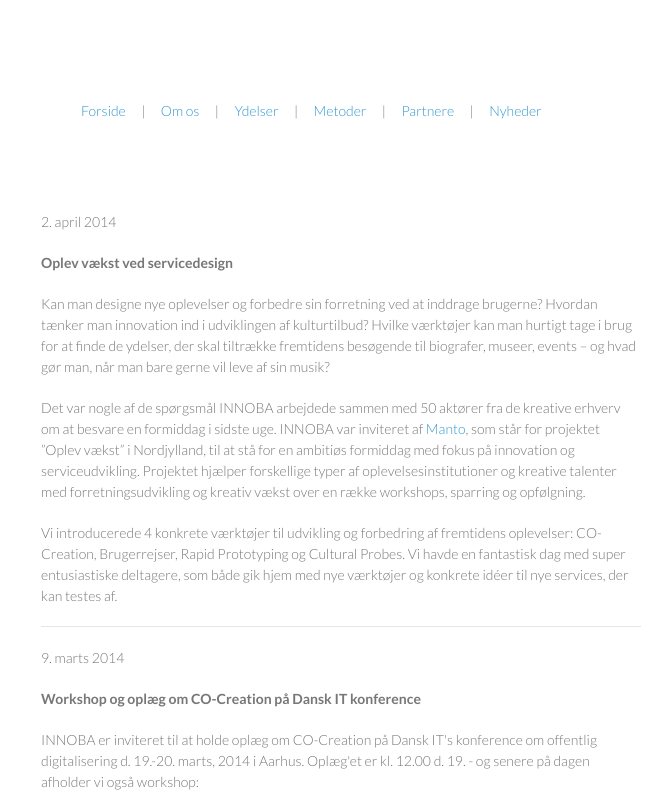
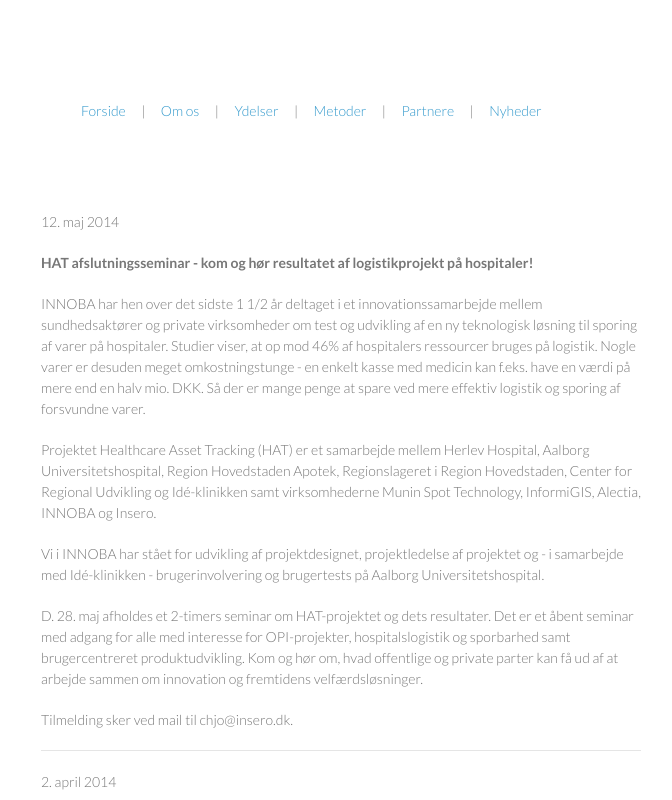
Before and after one commit to innoba/innoba.github.io, a plain HTML site: page index.html in a window 1280 px wide. Both pictures are taken after a click on the link 319 px from the left and 665 px from the top of the page. Shown: the top 800 px of the page, 429-1101 px from the left. Drawn offline with Linux system fonts and the light colour scheme.

Commit message:
Indsat tekst i nyheder om HAT

```diff
--- a/index.html
+++ b/index.html
@@ -307,6 +307,22 @@ De har stor ekspertise og mangeårig erfaring inden for rådgivning af internati
 
 <p>
 
+<p>12. maj 2014</p>
+<p><b>HAT afslutningsseminar - kom og hør resultatet af logistikprojekt på hospitaler!</b></p>
+
+<p>INNOBA har hen over det sidste 1 1/2 år deltaget i et innovationssamarbejde mellem sundhedsaktører og private virksomheder om test og udvikling af en ny teknologisk løsning til sporing af varer på hospitaler. Studier viser, at op mod 46% af hospitalers ressourcer bruges på logistik. Nogle varer er desuden meget omkostningstunge - en enkelt kasse med medicin kan f.eks. have en værdi på mere end en halv mio. DKK. Så der er mange penge at spare ved mere effektiv logistik og sporing af forsvundne varer.</p>
+
+<p>Projektet Healthcare Asset Tracking (HAT) er et samarbejde mellem Herlev Hospital, Aalborg Universitetshospital, Region Hovedstaden Apotek, Regionslageret i Region Hovedstaden, Center for Regional Udvikling og Idé-klinikken samt virksomhederne Munin Spot Technology, InformiGIS, Alectia, INNOBA og Insero. </p>
+
+<p>Vi i INNOBA har stået for udvikling af projektdesignet, projektledelse af projektet og - i samarbejde med Idé-klinikken - brugerinvolvering og brugertests på Aalborg Universitetshospital.</p>
+
+<p>D. 28. maj afholdes et 2-timers seminar om HAT-projektet og dets resultater. Det er et åbent seminar med adgang for alle med interesse for OPI-projekter, hospitalslogistik og sporbarhed samt brugercentreret produktudvikling. Kom og hør om, hvad offentlige og private parter kan få ud af at arbejde sammen om innovation og fremtidens velfærdsløsninger.</p>
+
+<p>Tilmelding sker ved mail til chjo@insero.dk. </p>
+
+<hr>
+
+
 <p>2. april 2014</p>
 <p><b>Oplev vækst ved servicedesign</b></p>
 
```
